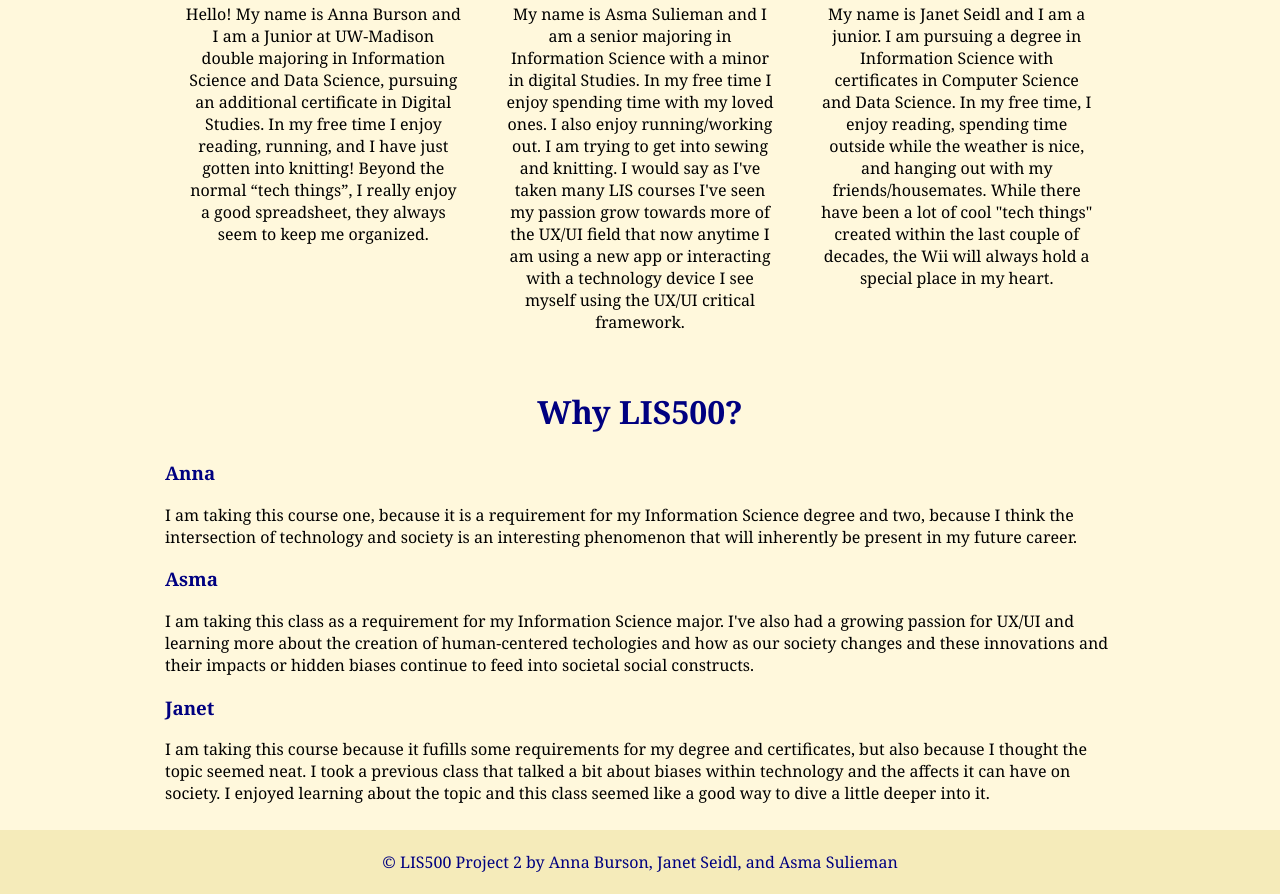
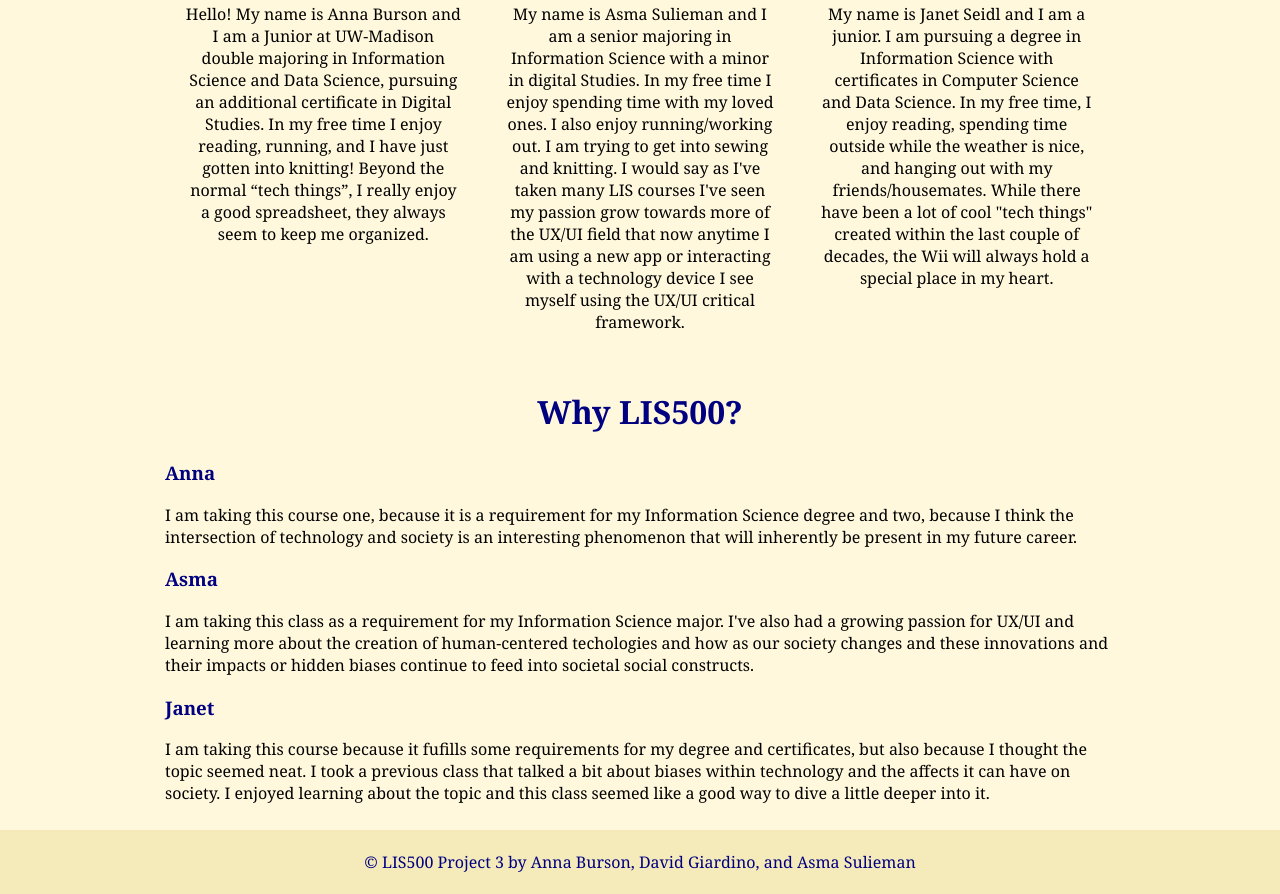
Before and after one commit to summi640/lis500_project3, a plain HTML site: page aboutus.html in a window 1280 px wide. Shown: the part 421-1315 px from the top of the page. Drawn offline with Linux system fonts and the light colour scheme.

Commit message:
Update aboutus.html

```diff
--- a/aboutus.html
+++ b/aboutus.html
@@ -69,7 +69,7 @@
 			and this class seemed like a good way to dive a little deeper into it.</p>
 		</section>
     	<footer>
-			<p>&copy; LIS500 Project 2 by Anna Burson, Janet Seidl, and Asma Sulieman</p>
+			<p>&copy; LIS500 Project 3 by Anna Burson, David Giardino, and Asma Sulieman</p>
 		</footer>
 	</body>
 </html>
```
